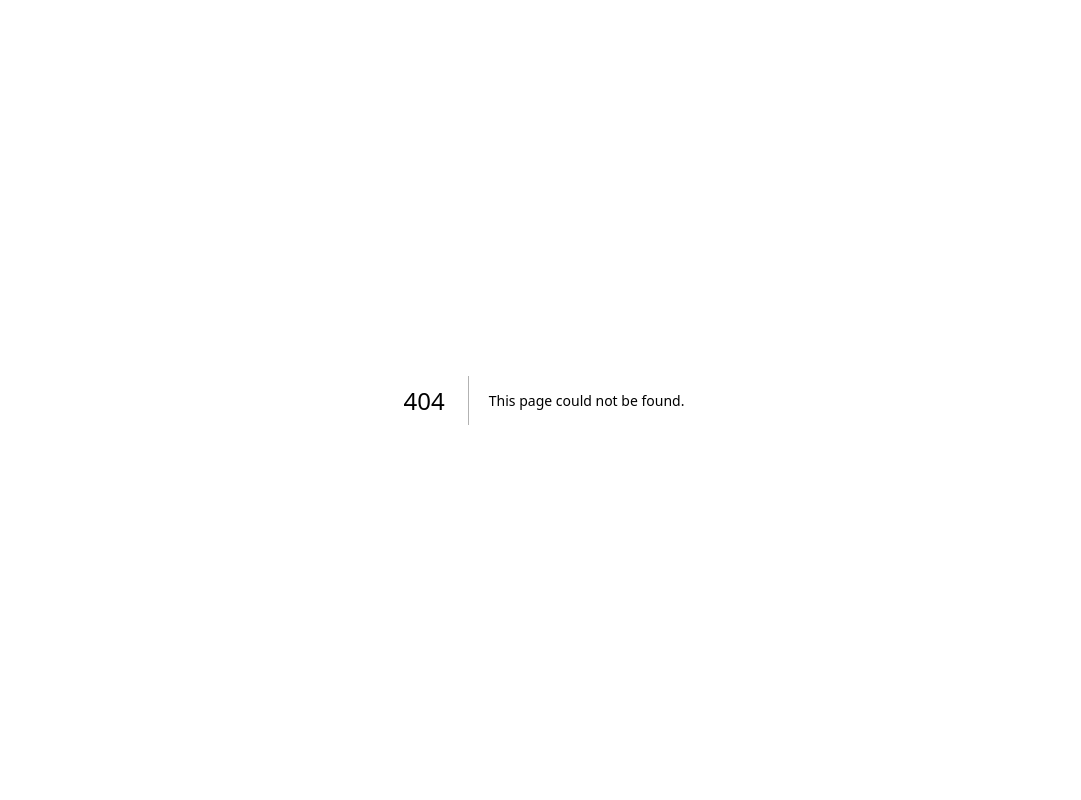
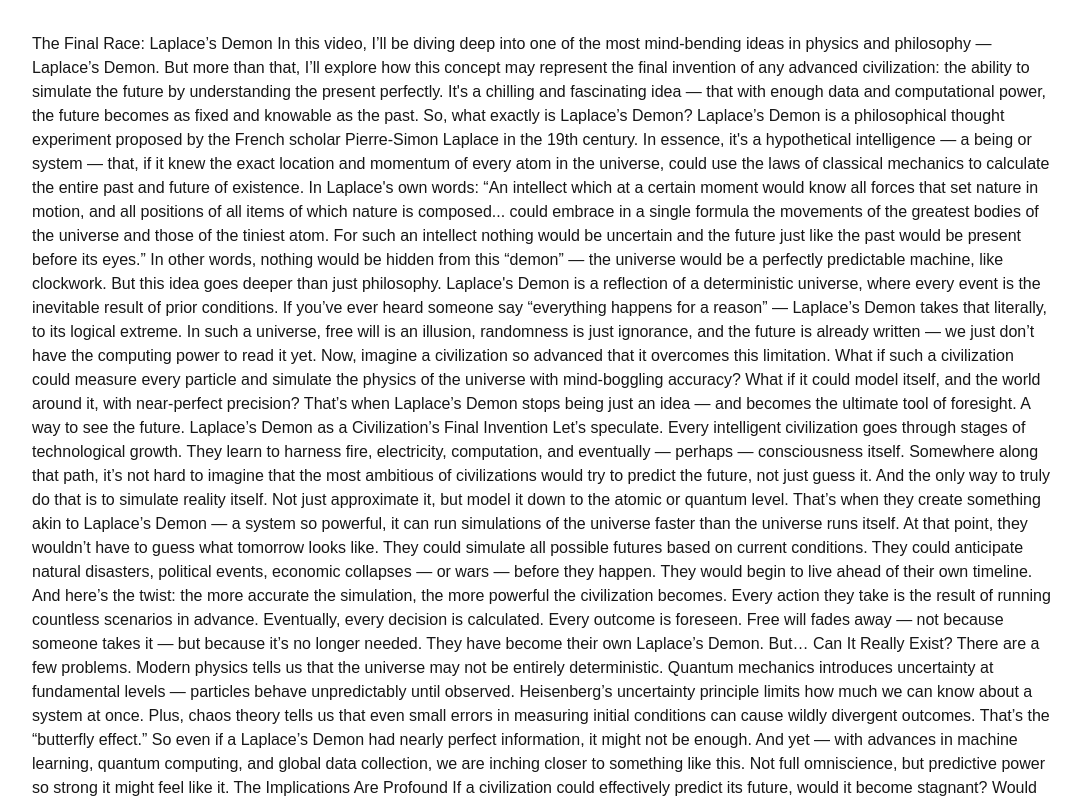
Before and after one commit to digitaldog444/adviseer, a Next.js app: page /laplace in a window 1280 px wide. Before the commit this address had no page. Shown: the top 800 px of the page, without its empty margins (96-1177 px from the left). Built offline with nearby package versions, Linux system fonts and the light colour scheme.

Commit message:
added one big block of laplace's demon

```diff
--- /dev/null
+++ b/src/app/laplace/page.tsx
@@ -0,0 +1,87 @@
+export default function Home() {
+  return (
+    <section className="max-w-256 m-auto">
+      <header className="mb-8"></header>
+      The Final Race: Laplace’s Demon In this video, I’ll be diving deep into
+      one of the most mind-bending ideas in physics and philosophy — Laplace’s
+      Demon. But more than that, I’ll explore how this concept may represent the
+      final invention of any advanced civilization: the ability to simulate the
+      future by understanding the present perfectly. It's a chilling and
+      fascinating idea — that with enough data and computational power, the
+      future becomes as fixed and knowable as the past. So, what exactly is
+      Laplace’s Demon? Laplace’s Demon is a philosophical thought experiment
+      proposed by the French scholar Pierre-Simon Laplace in the 19th century.
+      In essence, it's a hypothetical intelligence — a being or system — that,
+      if it knew the exact location and momentum of every atom in the universe,
+      could use the laws of classical mechanics to calculate the entire past and
+      future of existence. In Laplace's own words: “An intellect which at a
+      certain moment would know all forces that set nature in motion, and all
+      positions of all items of which nature is composed... could embrace in a
+      single formula the movements of the greatest bodies of the universe and
+      those of the tiniest atom. For such an intellect nothing would be
+      uncertain and the future just like the past would be present before its
+      eyes.” In other words, nothing would be hidden from this “demon” — the
+      universe would be a perfectly predictable machine, like clockwork. But
+      this idea goes deeper than just philosophy. Laplace's Demon is a
+      reflection of a deterministic universe, where every event is the
+      inevitable result of prior conditions. If you’ve ever heard someone say
+      “everything happens for a reason” — Laplace’s Demon takes that literally,
+      to its logical extreme. In such a universe, free will is an illusion,
+      randomness is just ignorance, and the future is already written — we just
+      don’t have the computing power to read it yet. Now, imagine a civilization
+      so advanced that it overcomes this limitation. What if such a civilization
+      could measure every particle and simulate the physics of the universe with
+      mind-boggling accuracy? What if it could model itself, and the world
+      around it, with near-perfect precision? That’s when Laplace’s Demon stops
+      being just an idea — and becomes the ultimate tool of foresight. A way to
+      see the future. Laplace’s Demon as a Civilization’s Final Invention Let’s
+      speculate. Every intelligent civilization goes through stages of
+      technological growth. They learn to harness fire, electricity,
+      computation, and eventually — perhaps — consciousness itself. Somewhere
+      along that path, it’s not hard to imagine that the most ambitious of
+      civilizations would try to predict the future, not just guess it. And the
+      only way to truly do that is to simulate reality itself. Not just
+      approximate it, but model it down to the atomic or quantum level. That’s
+      when they create something akin to Laplace’s Demon — a system so powerful,
+      it can run simulations of the universe faster than the universe runs
+      itself. At that point, they wouldn’t have to guess what tomorrow looks
+      like. They could simulate all possible futures based on current
+      conditions. They could anticipate natural disasters, political events,
+      economic collapses — or wars — before they happen. They would begin to
+      live ahead of their own timeline. And here’s the twist: the more accurate
+      the simulation, the more powerful the civilization becomes. Every action
+      they take is the result of running countless scenarios in advance.
+      Eventually, every decision is calculated. Every outcome is foreseen. Free
+      will fades away — not because someone takes it — but because it’s no
+      longer needed. They have become their own Laplace’s Demon. But… Can It
+      Really Exist? There are a few problems. Modern physics tells us that the
+      universe may not be entirely deterministic. Quantum mechanics introduces
+      uncertainty at fundamental levels — particles behave unpredictably until
+      observed. Heisenberg’s uncertainty principle limits how much we can know
+      about a system at once. Plus, chaos theory tells us that even small errors
+      in measuring initial conditions can cause wildly divergent outcomes.
+      That’s the “butterfly effect.” So even if a Laplace’s Demon had nearly
+      perfect information, it might not be enough. And yet — with advances in
+      machine learning, quantum computing, and global data collection, we are
+      inching closer to something like this. Not full omniscience, but
+      predictive power so strong it might feel like it. The Implications Are
+      Profound If a civilization could effectively predict its future, would it
+      become stagnant? Would innovation die because the outcome is already
+      known? Or would it reach a kind of transcendence — operating as a single,
+      unified intelligence navigating time with perfect precision? And on a
+      personal level, what happens to us when we live in a world where nearly
+      everything is predicted? Would we embrace it? Resist it? Or become part of
+      the simulation ourselves? Closing Thoughts Laplace’s Demon isn’t just a
+      philosophical idea — it’s a mirror held up to our future. It asks: what
+      happens when we know too much? When knowledge and prediction become
+      indistinguishable from control? Whether or not a true Laplace’s Demon can
+      ever exist, the pursuit of it may be inevitable — a final step in the
+      evolution of intelligence. A civilization that simulates itself to
+      survive. One that, in its final form, sees the entire timeline of the
+      universe laid bare before it. If you enjoyed this dive into philosophical
+      physics and the future of intelligence, don’t forget to like, subscribe,
+      and let me know your thoughts in the comments. Would you want to live in a
+      world ruled by Laplace’s Demon?
+    </section>
+  );
+}
```
